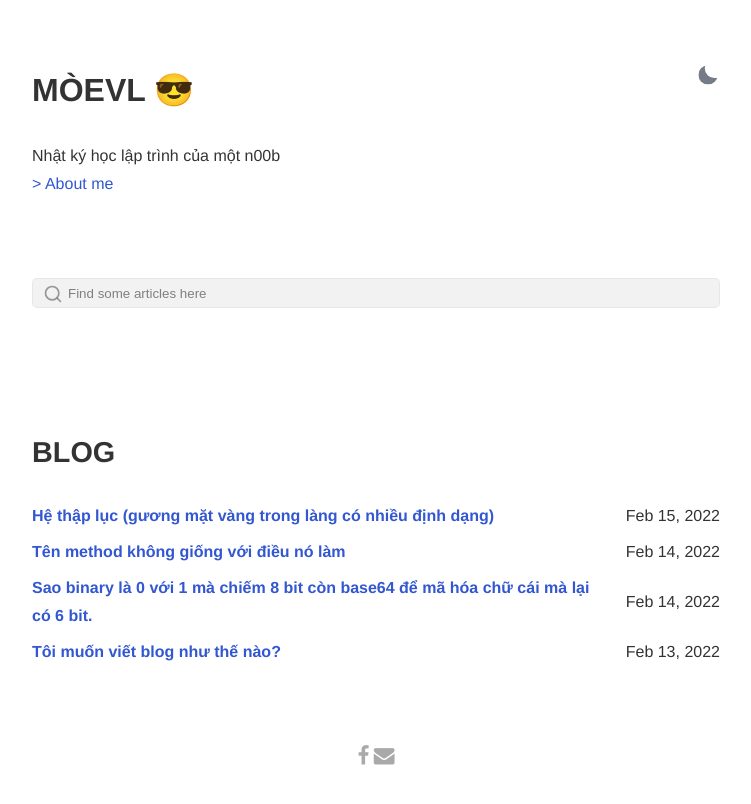
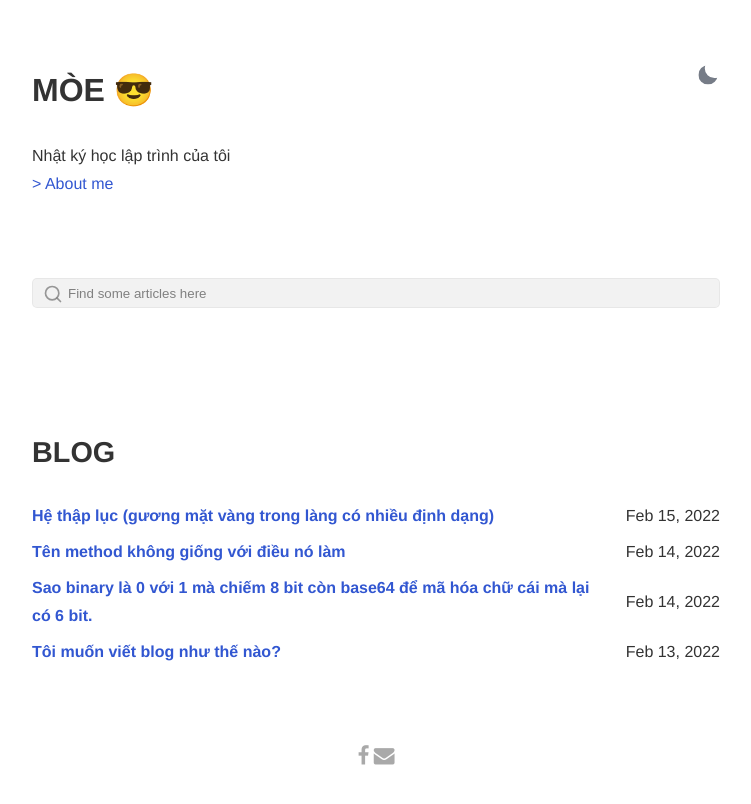
Before and after one commit to moemoele/moemoele.github.io, a Jekyll site: the page built from index.html, in a window 1280 px wide. Shown: the top 804 px of the page, without its empty margins (264-1015 px from the left). Built offline with Jekyll 4.4.1, drawn with Linux system fonts in a browser that asks for light colours; the list of posts is cut into pages by our own code.

Commit message:
Update _config.yml

```diff
--- a/_config.yml
+++ b/_config.yml
@@ -1,8 +1,8 @@
-site: MòeVL
-title: MòeVL
-greetings: MòeVL 😎
+site: Mòe
+title: Mòe
+greetings: Mòe 😎
 description: >-
-  Nhật ký học lập trình của một n00b
+  Nhật ký học lập trình của tôi
 lang: en-US
 timezone: Europe/Rome
 repo: https://github.com/p0wex/Gesko # site repo [optional]
```
